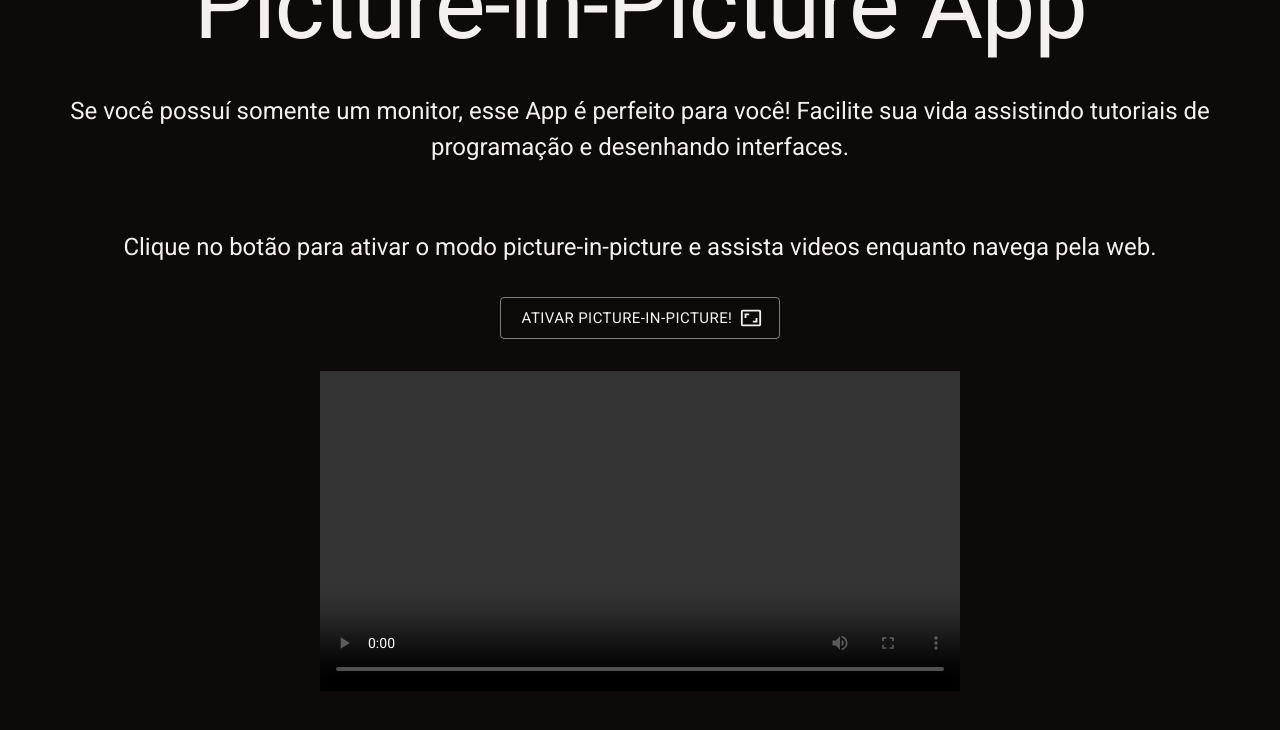
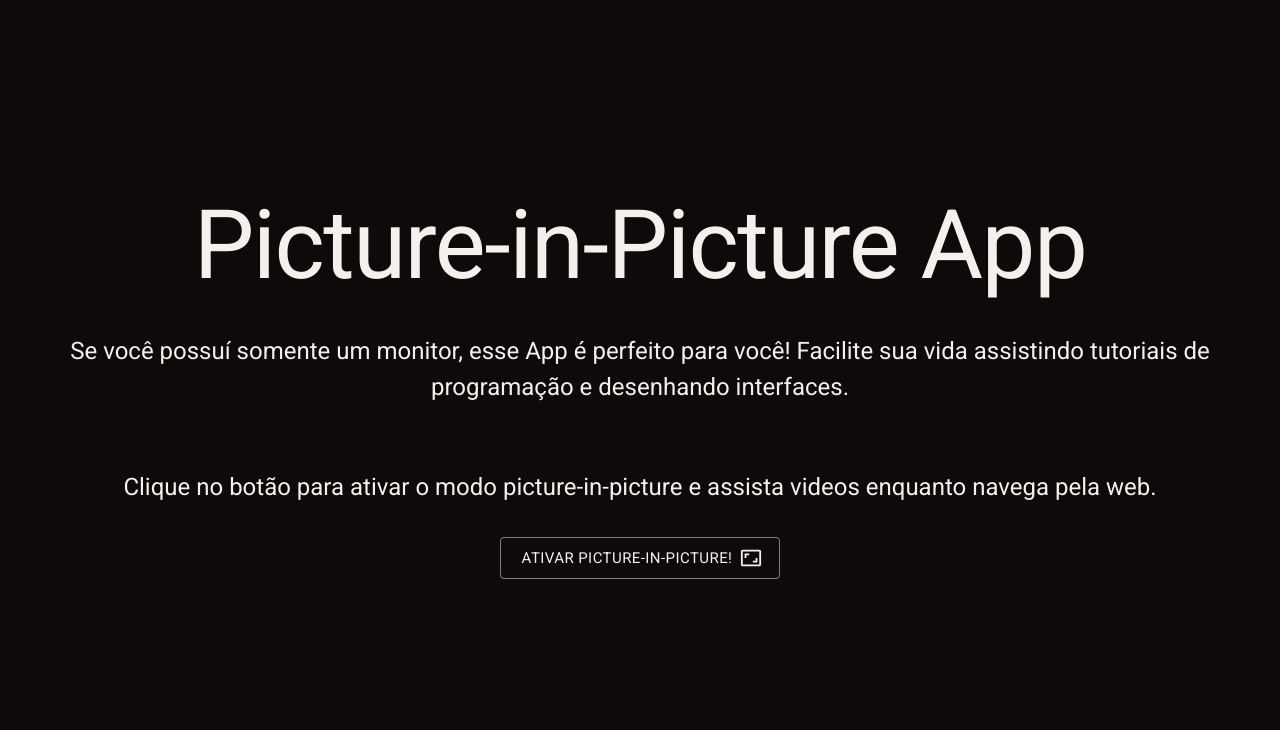
Before and after one commit to Luiz-Hen-Reis/picture-in-picture-app, a Next.js app: page / in a window 1280 px wide. Shown: the top 730 px of the page. Built offline with nearby package versions, Linux system fonts and the light colour scheme.

Commit message:
hidden the video

```diff
--- a/src/app/page.tsx
+++ b/src/app/page.tsx
@@ -36,7 +36,7 @@ export default function Home() {
         justifyContent="center"
         alignItems="center"
         direction="column"
-        sx={{ height: "100vh", bgcolor: "primary.main", pb: "10rem" }}
+        sx={{ height: "100vh", bgcolor: "primary.main" }}
       >
         <Typography variant="h1">Picture-in-Picture App</Typography>
         <Box
@@ -66,7 +66,7 @@ export default function Home() {
         >
           Ativar Picture-In-Picture!
         </Button>
-        <video ref={videoEl} controls height={360} width={640}></video>
+        <video ref={videoEl} controls height={360} width={640} hidden></video>
       </Stack>
     </ThemeProvider>
   );
```
